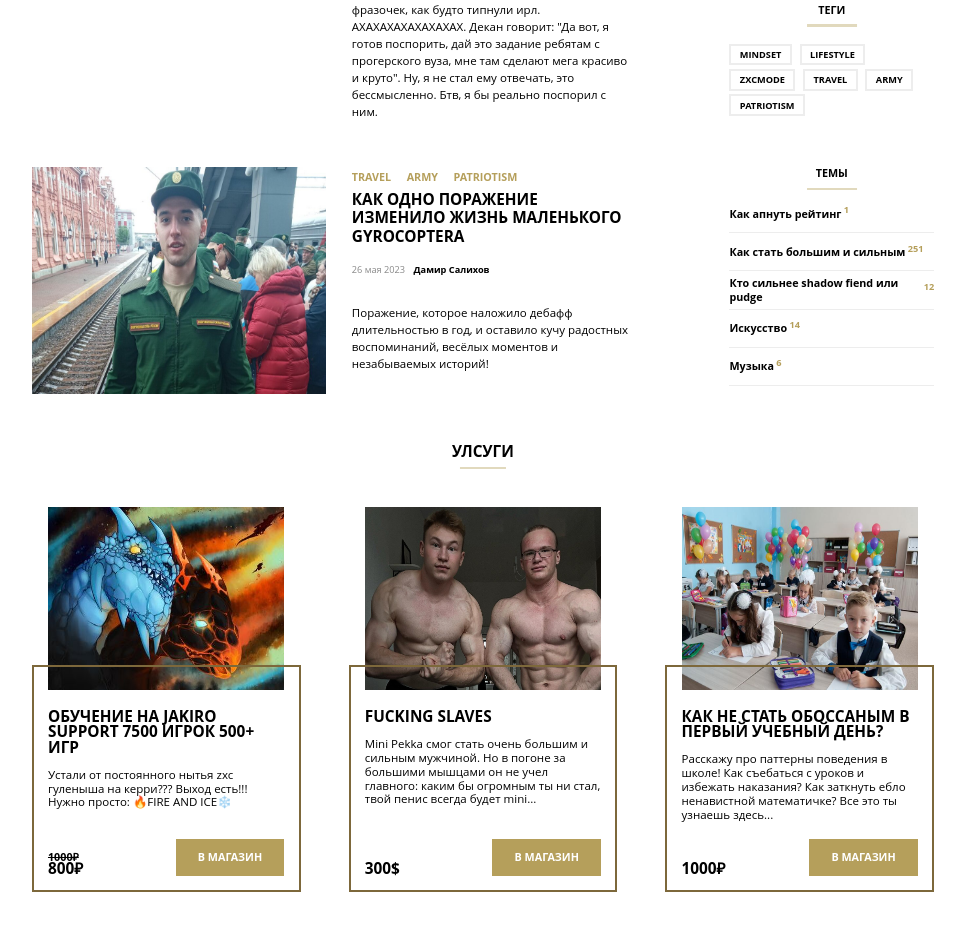
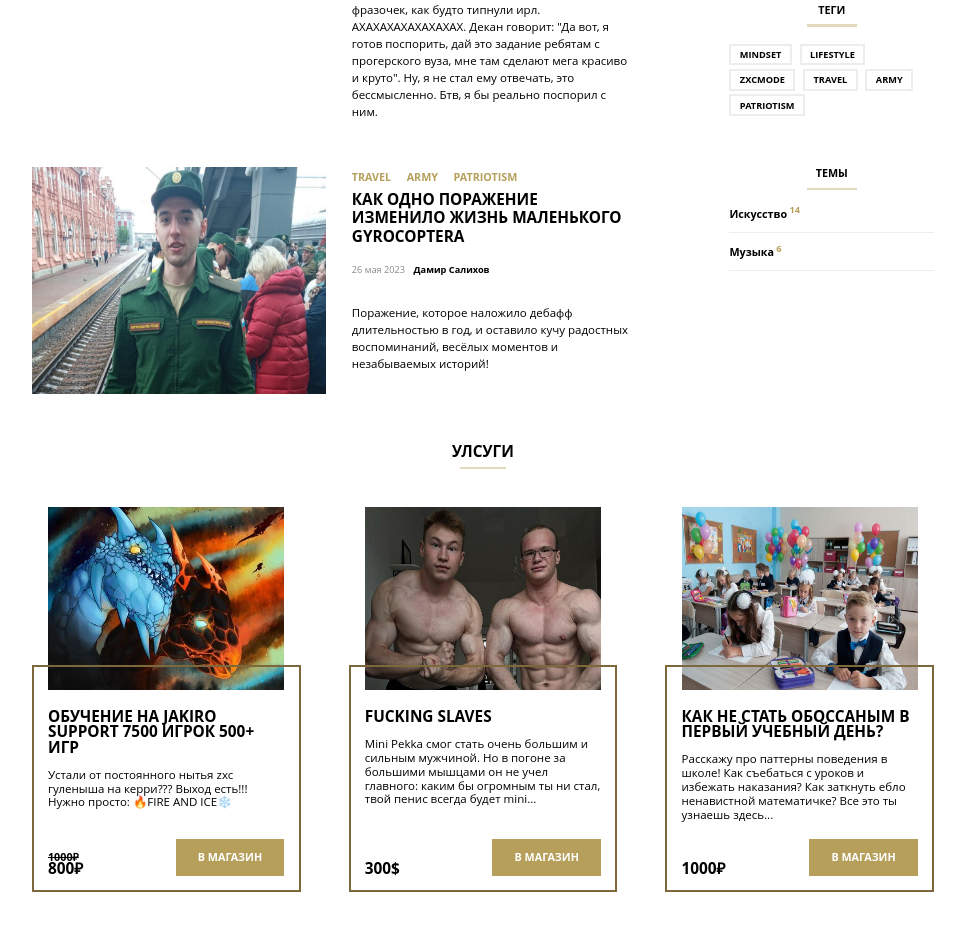
Before and after one commit to despair-broken/despair_broken, a plain HTML site: page index.html in a window 1280 px wide. Shown: the part 1189-2128 px from the top of the page, without its empty margins (157-1122 px from the left). Drawn offline with Linux system fonts and the light colour scheme.

Commit message:
hotfix long-thems

```diff
--- a/index.html
+++ b/index.html
@@ -201,18 +201,6 @@
                 <h3 class="themes-container__title title-h3">Темы</h3>
                 <div class="themes-container__topics">
                     <div class="topic-container">
-                        <a href="javascript:void(0);" class="topic-container__word">Как апнуть рейтинг</a>
-                        <span class="topic-container__number">1</span>
-                    </div>
-                    <div class="topic-container">
-                        <a href="javascript:void(0);" class="topic-container__word">Как стать большим и сильным</a>
-                        <span class="topic-container__number">251</span>
-                    </div>
-                    <div class="topic-container">
-                        <a href="javascript:void(0);" class="topic-container__word">Кто сильнее shadow fiend или pudge</a>
-                        <span class="topic-container__number">12</span>
-                    </div>
-                    <div class="topic-container">
                         <a href="https://www.youtube.com/watch?v=gvu_VOe1xcQ" class="topic-container__word">Искусство</a>
                         <span class="topic-container__number">14</span>
                     </div>
```
